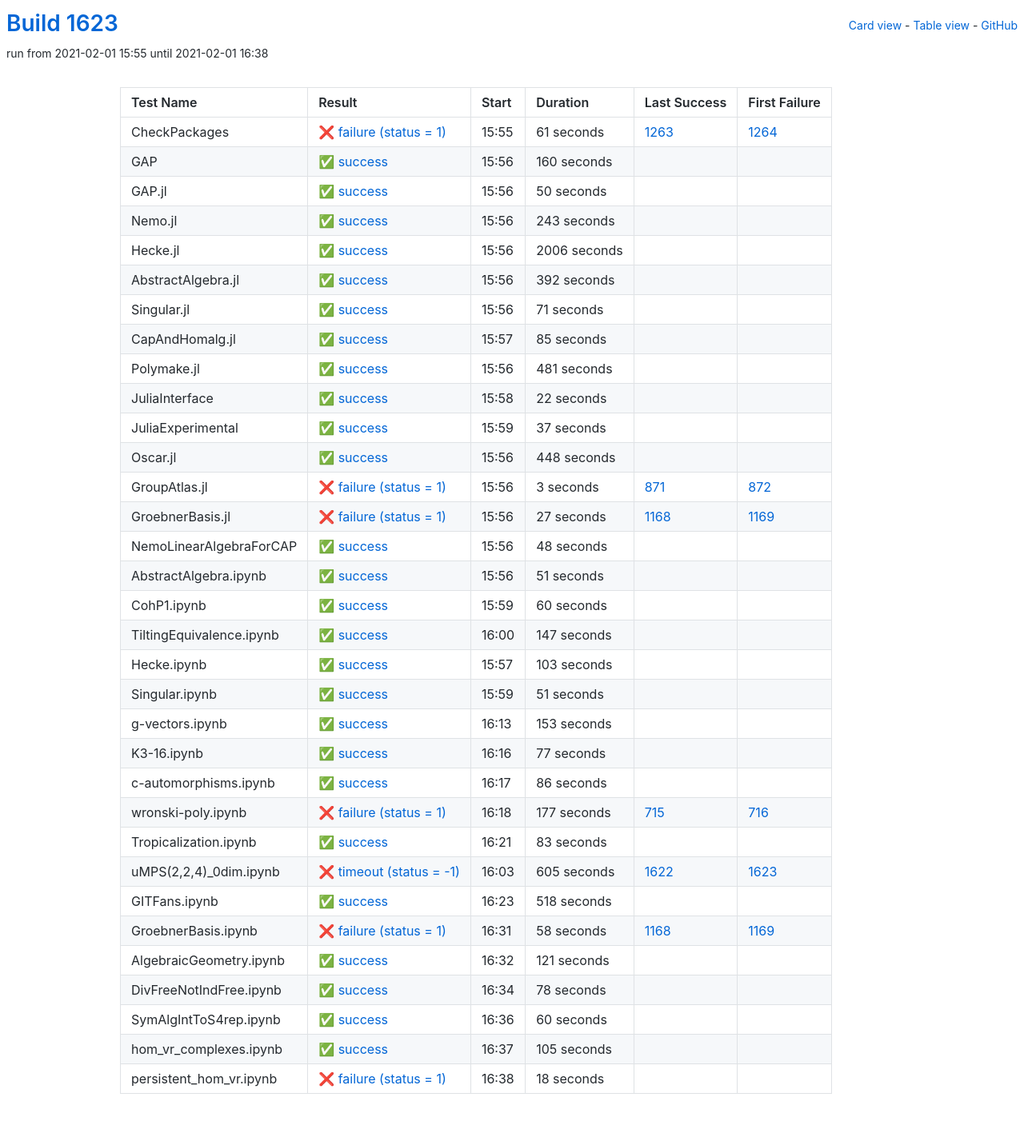
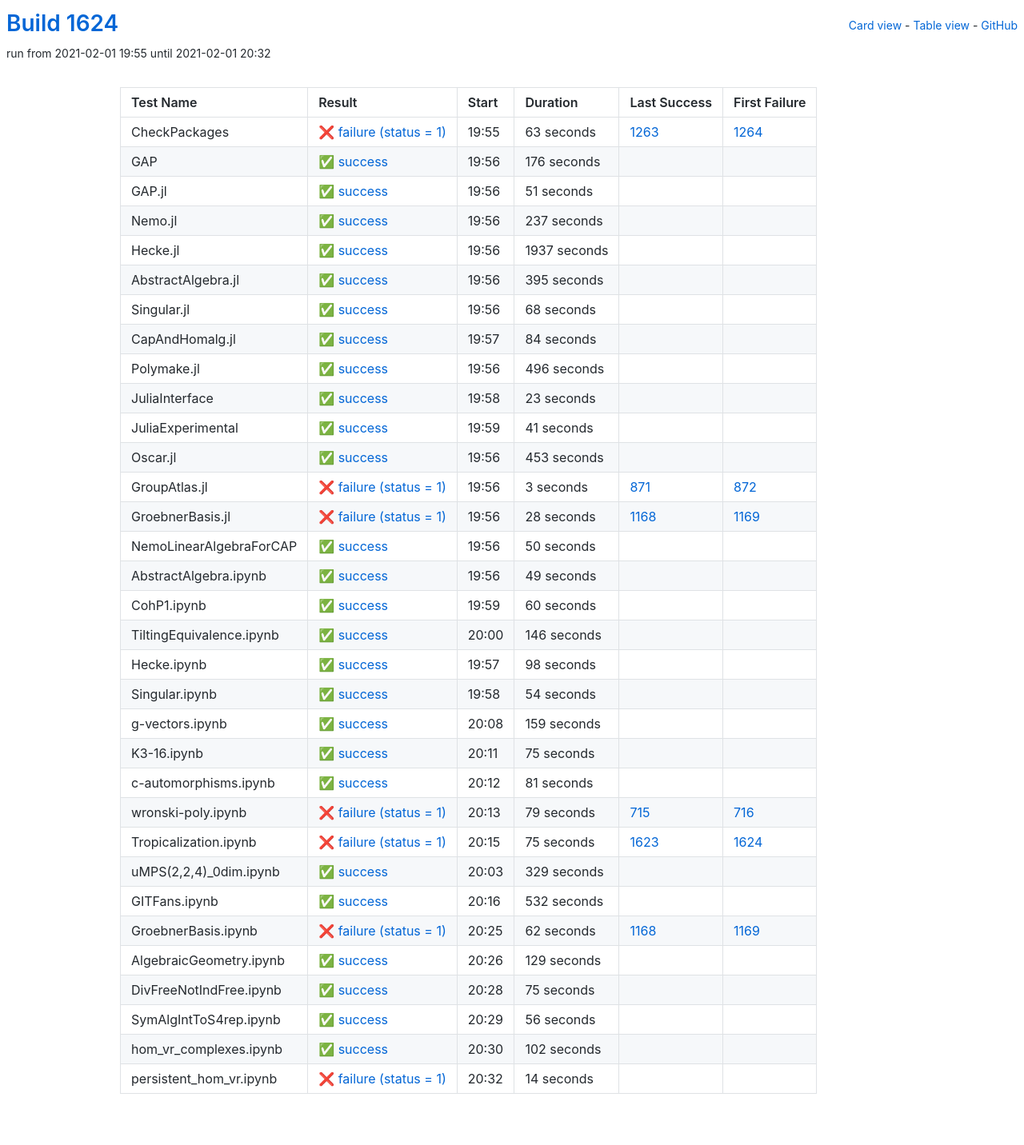
Before and after one commit to oscar-system/oscar-ci-status-stable, a Jekyll site: the page built from table.html, in a window 1280 px wide. Shown: the whole page at 80% size. Built offline with Jekyll 4.4.1, drawn with Linux system fonts in a browser that asks for light colours.

Commit message:
Build #1624

```diff
--- a/_data/ci.yml
+++ b/_data/ci.yml
@@ -1,6 +1,6 @@
 ---
-build: 1623
-build_url: https://oscarci.mathematik.uni-kl.de/job/oscar-stable/1623/
+build: 1624
+build_url: https://oscarci.mathematik.uni-kl.de/job/oscar-stable/1624/
 job: oscar-stable
 organization: oscar-system
 repo: oscar-ci-status-stable
@@ -8,152 +8,152 @@ repourl: https://github.com/oscar-system/oscar-ci-status-stable
 tests:
 - name: CheckPackages
   id: checkpackages
-  log: https://oscarci.mathematik.uni-kl.de/job/oscar-stable/1623/artifact/logs/build-1623/CheckPackages.log
-  start: 2021-02-01 15:55
+  log: https://oscarci.mathematik.uni-kl.de/job/oscar-stable/1624/artifact/logs/build-1624/CheckPackages.log
+  start: 2021-02-01 19:55
   success: false
   exitcode: 1
   status: failure
-  duration: 61
+  duration: 63
   last_success: 1263
   last_success_url: https://oscarci.mathematik.uni-kl.de/job/oscar-stable/1263/
   first_failure: 1264
   first_failure_url: https://oscarci.mathematik.uni-kl.de/job/oscar-stable/1264/
 - name: GAP
   id: gap
-  log: https://oscarci.mathematik.uni-kl.de/job/oscar-stable/1623/artifact/logs/build-1623/GAP.log
-  start: 2021-02-01 15:56
+  log: https://oscarci.mathematik.uni-kl.de/job/oscar-stable/1624/artifact/logs/build-1624/GAP.log
+  start: 2021-02-01 19:56
   success: true
   exitcode: 0
   status: success
-  duration: 160
+  duration: 176
   last_success: false
   last_success_url:
   first_failure: false
   first_failure_url:
 - name: GAP.jl
   id: gap-jl
-  log: https://oscarci.mathematik.uni-kl.de/job/oscar-stable/1623/artifact/logs/build-1623/GAP.jl.log
-  start: 2021-02-01 15:56
+  log: https://oscarci.mathematik.uni-kl.de/job/oscar-stable/1624/artifact/logs/build-1624/GAP.jl.log
+  start: 2021-02-01 19:56
   success: true
   exitcode: 0
   status: success
-  duration: 50
+  duration: 51
   last_success: false
   last_success_url:
   first_failure: false
   first_failure_url:
 - name: Nemo.jl
   id: nemo-jl
-  log: https://oscarci.mathematik.uni-kl.de/job/oscar-stable/1623/artifact/logs/build-1623/Nemo.jl.log
-  start: 2021-02-01 15:56
+  log: https://oscarci.mathematik.uni-kl.de/job/oscar-stable/1624/artifact/logs/build-1624/Nemo.jl.log
+  start: 2021-02-01 19:56
   success: true
   exitcode: 0
   status: success
-  duration: 243
+  duration: 237
   last_success: false
   last_success_url:
   first_failure: false
   first_failure_url:
 - name: Hecke.jl
   id: hecke-jl
-  log: https://oscarci.mathematik.uni-kl.de/job/oscar-stable/1623/artifact/logs/build-1623/Hecke.jl.log
-  start: 2021-02-01 15:56
+  log: https://oscarci.mathematik.uni-kl.de/job/oscar-stable/1624/artifact/logs/build-1624/Hecke.jl.log
+  start: 2021-02-01 19:56
   success: true
   exitcode: 0
   status: success
-  duration: 2006
+  duration: 1937
   last_success: false
   last_success_url:
   first_failure: false
   first_failure_url:
 - name: AbstractAlgebra.jl
   id: abstractalgebra-jl
-  log: https://oscarci.mathematik.uni-kl.de/job/oscar-stable/1623/artifact/logs/build-1623/AbstractAlgebra.jl.log
-  start: 2021-02-01 15:56
+  log: https://oscarci.mathematik.uni-kl.de/job/oscar-stable/1624/artifact/logs/build-1624/AbstractAlgebra.jl.log
+  start: 2021-02-01 19:56
   success: true
   exitcode: 0
   status: success
-  duration: 392
+  duration: 395
   last_success: false
   last_success_url:
   first_failure: false
   first_failure_url:
 - name: Singular.jl
   id: singular-jl
-  log: https://oscarci.mathematik.uni-kl.de/job/oscar-stable/1623/artifact/logs/build-1623/Singular.jl.log
-  start: 2021-02-01 15:56
+  log: https://oscarci.mathematik.uni-kl.de/job/oscar-stable/1624/artifact/logs/build-1624/Singular.jl.log
+  start: 2021-02-01 19:56
   success: true
   exitcode: 0
   status: success
-  duration: 71
+  duration: 68
   last_success: false
   last_success_url:
   first_failure: false
   first_failure_url:
 - name: CapAndHomalg.jl
   id: capandhomalg-jl
-  log: https://oscarci.mathematik.uni-kl.de/job/oscar-stable/1623/artifact/logs/build-1623/CapAndHomalg.jl.log
-  start: 2021-02-01 15:57
+  log: https://oscarci.mathematik.uni-kl.de/job/oscar-stable/1624/artifact/logs/build-1624/CapAndHomalg.jl.log
+  start: 2021-02-01 19:57
   success: true
   exitcode: 0
   status: success
-  duration: 85
+  duration: 84
   last_success: false
   last_success_url:
   first_failure: false
   first_failure_url:
 - name: Polymake.jl
   id: polymake-jl
-  log: https://oscarci.mathematik.uni-kl.de/job/oscar-stable/1623/artifact/logs/build-1623/Polymake.jl.log
-  start: 2021-02-01 15:56
+  log: https://oscarci.mathematik.uni-kl.de/job/oscar-stable/1624/artifact/logs/build-1624/Polymake.jl.log
+  start: 2021-02-01 19:56
   success: true
   exitcode: 0
   status: success
-  duration: 481
+  duration: 496
   last_success: false
   last_success_url:
   first_failure: false
   first_failure_url:
 - name: JuliaInterface
   id: juliainterface
-  log: https://oscarci.mathematik.uni-kl.de/job/oscar-stable/1623/artifact/logs/build-1623/JuliaInterface.log
-  start: 2021-02-01 15:58
+  log: https://oscarci.mathematik.uni-kl.de/job/oscar-stable/1624/artifact/logs/build-1624/JuliaInterface.log
+  start: 2021-02-01 19:58
   success: true
   exitcode: 0
   status: success
-  duration: 22
+  duration: 23
   last_success: false
   last_success_url:
   first_failure: false
   first_failure_url:
 - name: JuliaExperimental
   id: juliaexperimental
-  log: https://oscarci.mathematik.uni-kl.de/job/oscar-stable/1623/artifact/logs/build-1623/JuliaExperimental.log
-  start: 2021-02-01 15:59
+  log: https://oscarci.mathematik.uni-kl.de/job/oscar-stable/1624/artifact/logs/build-1624/JuliaExperimental.log
+  start: 2021-02-01 19:59
   success: true
   exitcode: 0
   status: success
-  duration: 37
+  duration: 41
   last_success: false
   last_success_url:
   first_failure: false
   first_failure_url:
 - name: Oscar.jl
   id: oscar-jl
-  log: https://oscarci.mathematik.uni-kl.de/job/oscar-stable/1623/artifact/logs/build-1623/Oscar.jl.log
-  start: 2021-02-01 15:56
+  log: https://oscarci.mathematik.uni-kl.de/job/oscar-stable/1624/artifact/logs/build-1624/Oscar.jl.log
+  start: 2021-02-01 19:56
   success: true
   exitcode: 0
   status: success
-  duration: 448
+  duration: 453
   last_success: false
   last_success_url:
   first_failure: false
   first_failure_url:
 - name: GroupAtlas.jl
   id: groupatlas-jl
-  log: https://oscarci.mathematik.uni-kl.de/job/oscar-stable/1623/artifact/logs/build-1623/GroupAtlas.jl.log
-  start: 2021-02-01 15:56
+  log: https://oscarci.mathematik.uni-kl.de/job/oscar-stable/1624/artifact/logs/build-1624/GroupAtlas.jl.log
+  start: 2021-02-01 19:56
   success: false
   exitcode: 1
   status: failure
@@ -164,44 +164,44 @@ tests:
   first_failure_url: https://oscarci.mathematik.uni-kl.de/job/oscar-stable/872/
 - name: GroebnerBasis.jl
   id: groebnerbasis-jl
-  log: https://oscarci.mathematik.uni-kl.de/job/oscar-stable/1623/artifact/logs/build-1623/GroebnerBasis.jl.log
-  start: 2021-02-01 15:56
+  log: https://oscarci.mathematik.uni-kl.de/job/oscar-stable/1624/artifact/logs/build-1624/GroebnerBasis.jl.log
+  start: 2021-02-01 19:56
   success: false
   exitcode: 1
   status: failure
-  duration: 27
+  duration: 28
   last_success: 1168
   last_success_url: https://oscarci.mathematik.uni-kl.de/job/oscar-stable/1168/
   first_failure: 1169
   first_failure_url: https://oscarci.mathematik.uni-kl.de/job/oscar-stable/1169/
 - name: NemoLinearAlgebraForCAP
   id: nemolinearalgebraforcap
-  log: https://oscarci.mathematik.uni-kl.de/job/oscar-stable/1623/artifact/logs/build-1623/NemoLinearAlgebraForCAP.log
-  start: 2021-02-01 15:56
+  log: https://oscarci.mathematik.uni-kl.de/job/oscar-stable/1624/artifact/logs/build-1624/NemoLinearAlgebraForCAP.log
+  start: 2021-02-01 19:56
   success: true
   exitcode: 0
   status: success
-  duration: 48
+  duration: 50
   last_success: false
   last_success_url:
   first_failure: false
   first_failure_url:
 - name: AbstractAlgebra.ipynb
   id: abstractalgebra-ipynb
-  log: https://oscarci.mathematik.uni-kl.de/job/oscar-stable/1623/artifact/logs/build-1623/AbstractAlgebra.ipynb.log
-  start: 2021-02-01 15:56
+  log: https://oscarci.mathematik.uni-kl.de/job/oscar-stable/1624/artifact/logs/build-1624/AbstractAlgebra.ipynb.log
+  start: 2021-02-01 19:56
   success: true
   exitcode: 0
   status: success
-  duration: 51
+  duration: 49
   last_success: false
   last_success_url:
   first_failure: false
   first_failure_url:
 - name: CohP1.ipynb
   id: cohp1-ipynb
-  log: https://oscarci.mathematik.uni-kl.de/job/oscar-stable/1623/artifact/logs/build-1623/CohP1.ipynb.log
-  start: 2021-02-01 15:59
+  log: https://oscarci.mathematik.uni-kl.de/job/oscar-stable/1624/artifact/logs/build-1624/CohP1.ipynb.log
+  start: 2021-02-01 19:59
   success: true
   exitcode: 0
   status: success
@@ -212,192 +212,192 @@ tests:
   first_failure_url:
 - name: TiltingEquivalence.ipynb
   id: tiltingequivalence-ipynb
-  log: https://oscarci.mathematik.uni-kl.de/job/oscar-stable/1623/artifact/logs/build-1623/TiltingEquivalence.ipynb.log
-  start: 2021-02-01 16:00
+  log: https://oscarci.mathematik.uni-kl.de/job/oscar-stable/1624/artifact/logs/build-1624/TiltingEquivalence.ipynb.log
+  start: 2021-02-01 20:00
   success: true
   exitcode: 0
   status: success
-  duration: 147
+  duration: 146
   last_success: false
   last_success_url:
   first_failure: false
   first_failure_url:
 - name: Hecke.ipynb
   id: hecke-ipynb
-  log: https://oscarci.mathematik.uni-kl.de/job/oscar-stable/1623/artifact/logs/build-1623/Hecke.ipynb.log
-  start: 2021-02-01 15:57
+  log: https://oscarci.mathematik.uni-kl.de/job/oscar-stable/1624/artifact/logs/build-1624/Hecke.ipynb.log
+  start: 2021-02-01 19:57
   success: true
   exitcode: 0
   status: success
-  duration: 103
+  duration: 98
   last_success: false
   last_success_url:
   first_failure: false
   first_failure_url:
 - name: Singular.ipynb
   id: singular-ipynb
-  log: https://oscarci.mathematik.uni-kl.de/job/oscar-stable/1623/artifact/logs/build-1623/Singular.ipynb.log
-  start: 2021-02-01 15:59
+  log: https://oscarci.mathematik.uni-kl.de/job/oscar-stable/1624/artifact/logs/build-1624/Singular.ipynb.log
+  start: 2021-02-01 19:58
   success: true
   exitcode: 0
   status: success
-  duration: 51
+  duration: 54
   last_success: false
   last_success_url:
   first_failure: false
   first_failure_url:
 - name: g-vectors.ipynb
   id: g-vectors-ipynb
-  log: https://oscarci.mathematik.uni-kl.de/job/oscar-stable/1623/artifact/logs/build-1623/g-vectors.ipynb.log
-  start: 2021-02-01 16:13
+  log: https://oscarci.mathematik.uni-kl.de/job/oscar-stable/1624/artifact/logs/build-1624/g-vectors.ipynb.log
+  start: 2021-02-01 20:08
   success: true
   exitcode: 0
   status: success
-  duration: 153
+  duration: 159
   last_success: false
   last_success_url:
   first_failure: false
   first_failure_url:
 - name: K3-16.ipynb
   id: k3-16-ipynb
-  log: https://oscarci.mathematik.uni-kl.de/job/oscar-stable/1623/artifact/logs/build-1623/K3-16.ipynb.log
-  start: 2021-02-01 16:16
+  log: https://oscarci.mathematik.uni-kl.de/job/oscar-stable/1624/artifact/logs/build-1624/K3-16.ipynb.log
+  start: 2021-02-01 20:11
   success: true
   exitcode: 0
   status: success
-  duration: 77
+  duration: 75
   last_success: false
   last_success_url:
   first_failure: false
   first_failure_url:
 - name: c-automorphisms.ipynb
   id: c-automorphisms-ipynb
-  log: https://oscarci.mathematik.uni-kl.de/job/oscar-stable/1623/artifact/logs/build-1623/c-automorphisms.ipynb.log
-  start: 2021-02-01 16:17
+  log: https://oscarci.mathematik.uni-kl.de/job/oscar-stable/1624/artifact/logs/build-1624/c-automorphisms.ipynb.log
+  start: 2021-02-01 20:12
   success: true
   exitcode: 0
   status: success
-  duration: 86
+  duration: 81
   last_success: false
   last_success_url:
   first_failure: false
   first_failure_url:
 - name: wronski-poly.ipynb
   id: wronski-poly-ipynb
-  log: https://oscarci.mathematik.uni-kl.de/job/oscar-stable/1623/artifact/logs/build-1623/wronski-poly.ipynb.log
-  start: 2021-02-01 16:18
+  log: https://oscarci.mathematik.uni-kl.de/job/oscar-stable/1624/artifact/logs/build-1624/wronski-poly.ipynb.log
+  start: 2021-02-01 20:13
   success: false
   exitcode: 1
   status: failure
-  duration: 177
+  duration: 79
   last_success: 715
   last_success_url: https://oscarci.mathematik.uni-kl.de/job/oscar-stable/715/
   first_failure: 716
   first_failure_url: https://oscarci.mathematik.uni-kl.de/job/oscar-stable/716/
 - name: Tropicalization.ipynb
   id: tropicalization-ipynb
-  log: https://oscarci.mathematik.uni-kl.de/job/oscar-stable/1623/artifact/logs/build-1623/Tropicalization.ipynb.log
-  start: 2021-02-01 16:21
+  log: https://oscarci.mathematik.uni-kl.de/job/oscar-stable/1624/artifact/logs/build-1624/Tropicalization.ipynb.log
+  start: 2021-02-01 20:15
+  success: false
+  exitcode: 1
+  status: failure
+  duration: 75
+  last_success: 1623
+  last_success_url: https://oscarci.mathematik.uni-kl.de/job/oscar-stable/1623/
+  first_failure: 1624
+  first_failure_url: https://oscarci.mathematik.uni-kl.de/job/oscar-stable/1624/
+- name: uMPS(2,2,4)_0dim.ipynb
+  id: umps-2-2-4-0dim-ipynb
+  log: https://oscarci.mathematik.uni-kl.de/job/oscar-stable/1624/artifact/logs/build-1624/uMPS-2-2-4-_0dim.ipynb.log
+  start: 2021-02-01 20:03
   success: true
   exitcode: 0
   status: success
-  duration: 83
+  duration: 329
   last_success: false
   last_success_url:
   first_failure: false
   first_failure_url:
-- name: uMPS(2,2,4)_0dim.ipynb
-  id: umps-2-2-4-0dim-ipynb
-  log: https://oscarci.mathematik.uni-kl.de/job/oscar-stable/1623/artifact/logs/build-1623/uMPS-2-2-4-_0dim.ipynb.log
-  start: 2021-02-01 16:03
-  success: false
-  exitcode: -1
-  status: timeout
-  duration: 605
-  last_success: 1622
-  last_success_url: https://oscarci.mathematik.uni-kl.de/job/oscar-stable/1622/
-  first_failure: 1623
-  first_failure_url: https://oscarci.mathematik.uni-kl.de/job/oscar-stable/1623/
 - name: GITFans.ipynb
   id: gitfans-ipynb
-  log: https://oscarci.mathematik.uni-kl.de/job/oscar-stable/1623/artifact/logs/build-1623/GITFans.ipynb.log
-  start: 2021-02-01 16:23
+  log: https://oscarci.mathematik.uni-kl.de/job/oscar-stable/1624/artifact/logs/build-1624/GITFans.ipynb.log
+  start: 2021-02-01 20:16
   success: true
   exitcode: 0
   status: success
-  duration: 518
+  duration: 532
   last_success: false
   last_success_url:
   first_failure: false
   first_failure_url:
 - name: GroebnerBasis.ipynb
   id: groebnerbasis-ipynb
-  log: https://oscarci.mathematik.uni-kl.de/job/oscar-stable/1623/artifact/logs/build-1623/GroebnerBasis.ipynb.log
-  start: 2021-02-01 16:31
+  log: https://oscarci.mathematik.uni-kl.de/job/oscar-stable/1624/artifact/logs/build-1624/GroebnerBasis.ipynb.log
+  start: 2021-02-01 20:25
   success: false
   exitcode: 1
   status: failure
-  duration: 58
+  duration: 62
   last_success: 1168
   last_success_url: https://oscarci.mathematik.uni-kl.de/job/oscar-stable/1168/
   first_failure: 1169
   first_failure_url: https://oscarci.mathematik.uni-kl.de/job/oscar-stable/1169/
 - name: AlgebraicGeometry.ipynb
   id: algebraicgeometry-ipynb
-  log: https://oscarci.mathematik.uni-kl.de/job/oscar-stable/1623/artifact/logs/build-1623/AlgebraicGeometry.ipynb.log
-  start: 2021-02-01 16:32
+  log: https://oscarci.mathematik.uni-kl.de/job/oscar-stable/1624/artifact/logs/build-1624/AlgebraicGeometry.ipynb.log
+  start: 2021-02-01 20:26
   success: true
   exitcode: 0
   status: success
-  duration: 121
+  duration: 129
   last_success: false
   last_success_url:
   first_failure: false
   first_failure_url:
 - name: DivFreeNotIndFree.ipynb
   id: divfreenotindfree-ipynb
-  log: https://oscarci.mathematik.uni-kl.de/job/oscar-stable/1623/artifact/logs/build-1623/DivFreeNotIndFree.ipynb.log
-  start: 2021-02-01 16:34
+  log: https://oscarci.mathematik.uni-kl.de/job/oscar-stable/1624/artifact/logs/build-1624/DivFreeNotIndFree.ipynb.log
+  start: 2021-02-01 20:28
   success: true
   exitcode: 0
   status: success
-  duration: 78
+  duration: 75
   last_success: false
   last_success_url:
   first_failure: false
   first_failure_url:
 - name: SymAlgIntToS4rep.ipynb
   id: symalginttos4rep-ipynb
-  log: https://oscarci.mathematik.uni-kl.de/job/oscar-stable/1623/artifact/logs/build-1623/SymAlgIntToS4rep.ipynb.log
-  start: 2021-02-01 16:36
+  log: https://oscarci.mathematik.uni-kl.de/job/oscar-stable/1624/artifact/logs/build-1624/SymAlgIntToS4rep.ipynb.log
+  start: 2021-02-01 20:29
   success: true
   exitcode: 0
   status: success
-  duration: 60
+  duration: 56
   last_success: false
   last_success_url:
   first_failure: false
   first_failure_url:
 - name: hom_vr_complexes.ipynb
   id: hom-vr-complexes-ipynb
-  log: https://oscarci.mathematik.uni-kl.de/job/oscar-stable/1623/artifact/logs/build-1623/hom_vr_complexes.ipynb.log
-  start: 2021-02-01 16:37
+  log: https://oscarci.mathematik.uni-kl.de/job/oscar-stable/1624/artifact/logs/build-1624/hom_vr_complexes.ipynb.log
+  start: 2021-02-01 20:30
   success: true
   exitcode: 0
   status: success
-  duration: 105
+  duration: 102
   last_success: false
   last_success_url:
   first_failure: false
   first_failure_url:
 - name: persistent_hom_vr.ipynb
   id: persistent-hom-vr-ipynb
-  log: https://oscarci.mathematik.uni-kl.de/job/oscar-stable/1623/artifact/logs/build-1623/persistent_hom_vr.ipynb.log
-  start: 2021-02-01 16:38
+  log: https://oscarci.mathematik.uni-kl.de/job/oscar-stable/1624/artifact/logs/build-1624/persistent_hom_vr.ipynb.log
+  start: 2021-02-01 20:32
   success: false
   exitcode: 1
   status: failure
-  duration: 18
+  duration: 14
   last_success: false
   last_success_url:
   first_failure: false
```
Also changed, not shown: README.md.
